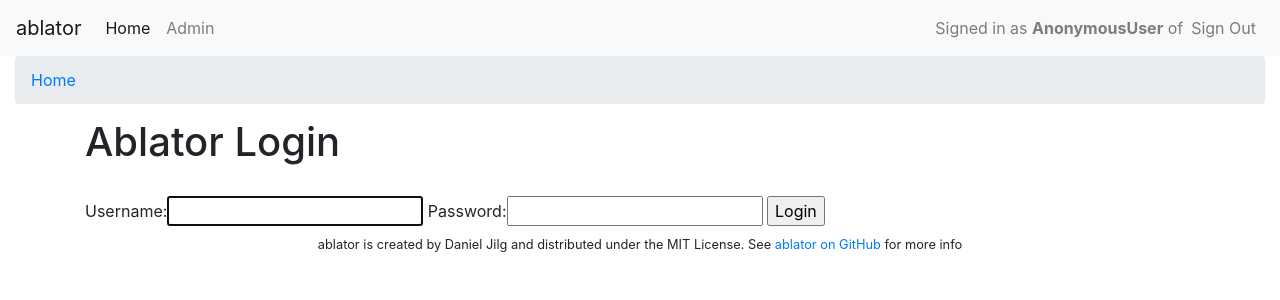
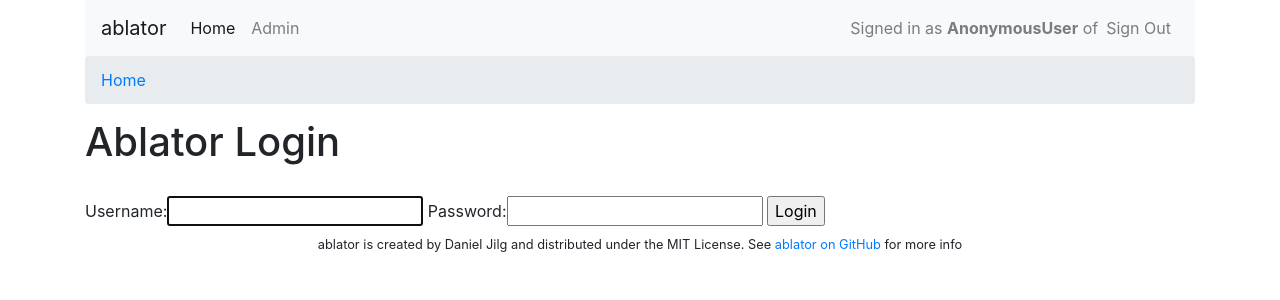
Before and after one commit to ablator/ablator, a Django app: a page that uses ablator/web_admin/templates/_base.html in a window 1280 px wide. Shown: the top 300 px of the page. Run offline with Django 3.2, Linux system fonts and the light colour scheme; some libraries are stand-ins or nearby versions.

Commit message:
Views: Switch to container instead of container-fluid

```diff
--- a/ablator/web_admin/templates/_base.html
+++ b/ablator/web_admin/templates/_base.html
@@ -14,6 +14,7 @@
           crossorigin="anonymous">
 </head>
 <body>
+<div class="container">
 <nav class="navbar navbar-expand-lg navbar-light bg-light">
     <a class="navbar-brand" href="#">ablator</a>
     <button class="navbar-toggler" type="button" data-toggle="collapse"
@@ -47,8 +48,9 @@
         </ul>
     </div>
 </nav>
+</div>
 
-<div class="container-fluid">
+<div class="container">
     <ol class="breadcrumb">
         <li class="breadcrumb-item"><a href="{% url 'home' %}">Home</a></li>
         {% block back %}
@@ -57,7 +59,7 @@
 </div>
 
 {% block body %}
-    <div class="container-fluid">
+    <div class="container">
         {% block content %}
         {% endblock %}
     </div>
```
